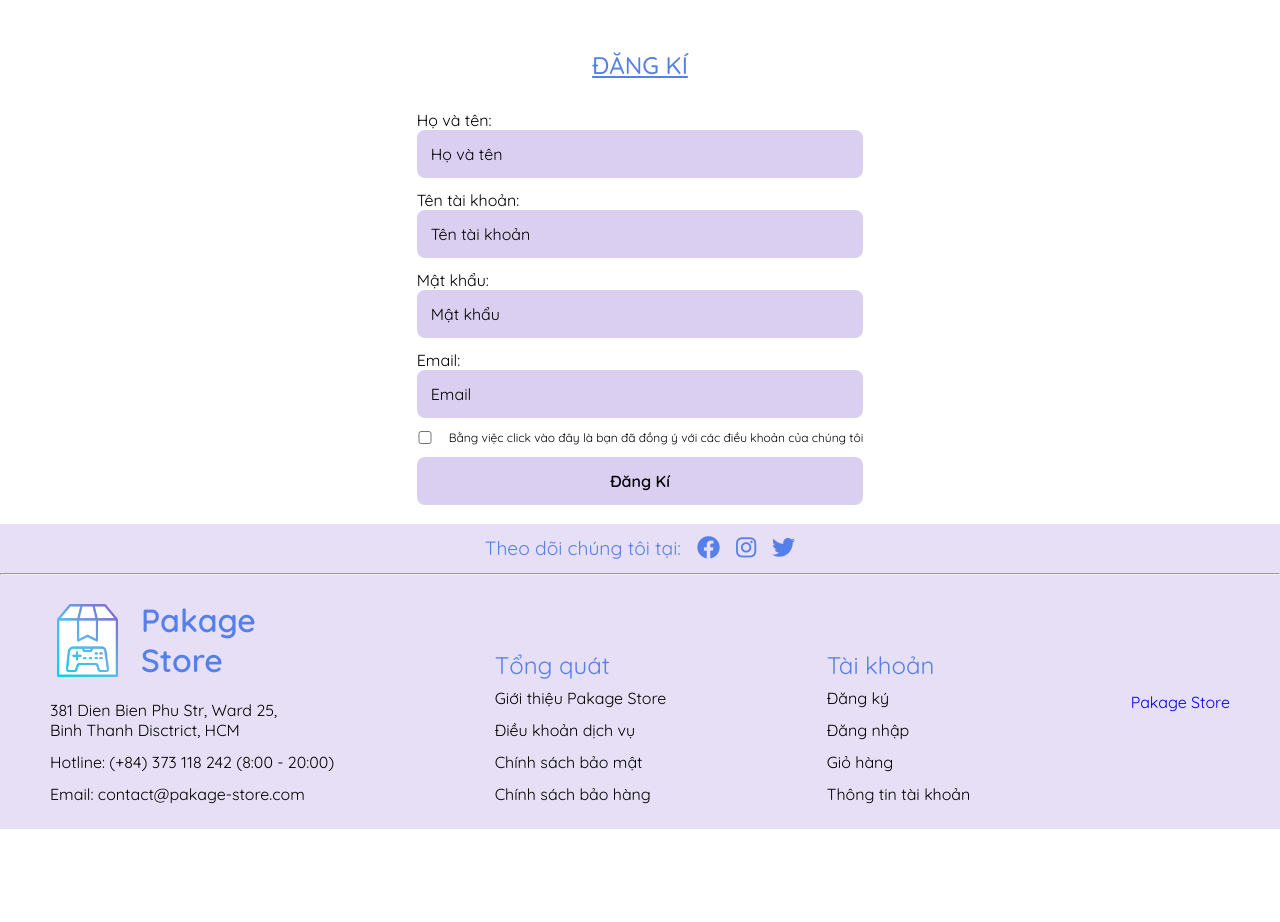
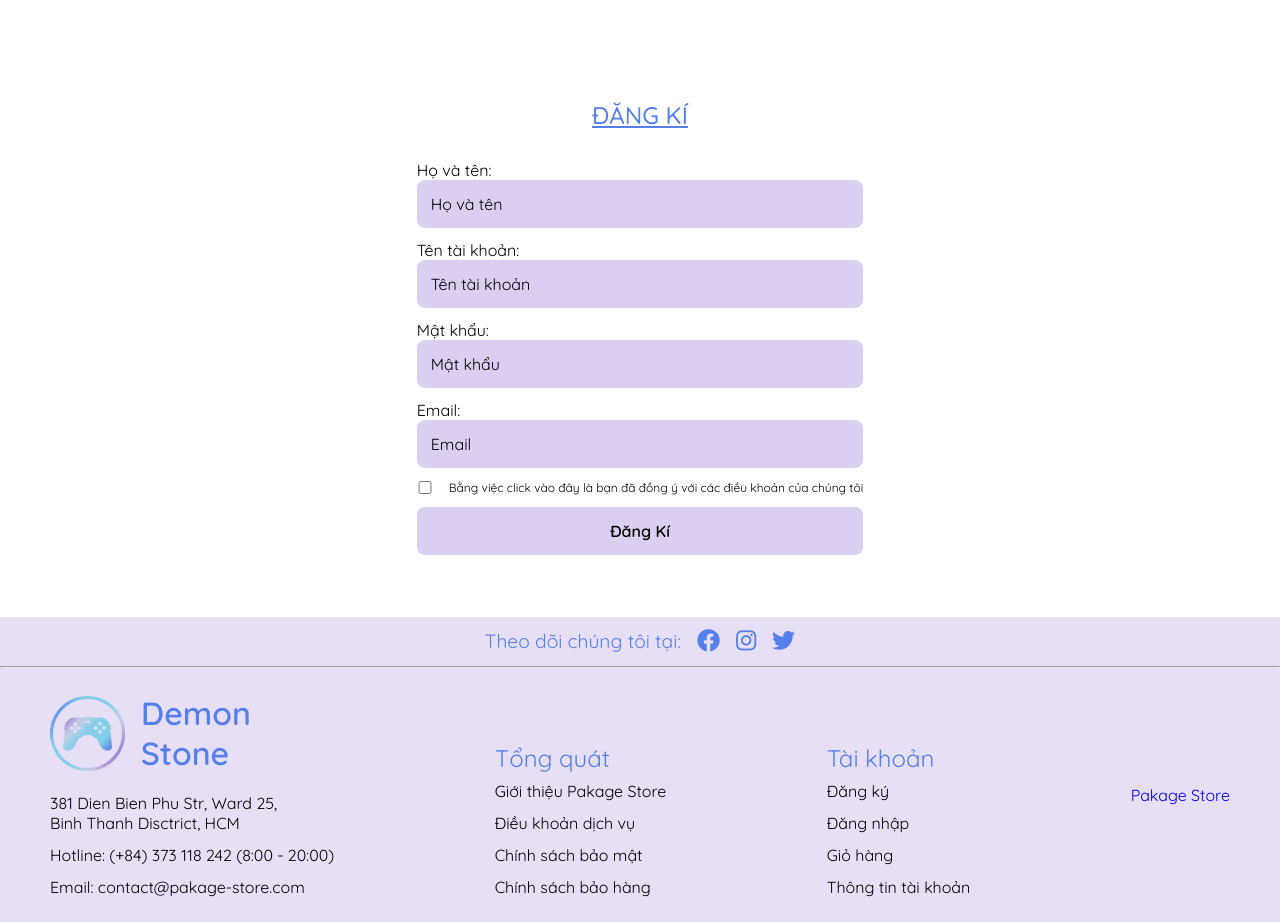
Before and after one commit to longpt-fpted/pro1014_DuAnMau, a PHP site: page /pro1014_duan/register.php in a window 1280 px wide. Shown: the part 75-997 px from the top of the page. Before the commit the page ends 904 px from the top, so only its background shows below. Run offline with PHP 8.4, Linux system fonts and the light colour scheme; a stand-in replaces the project's code that opens the database connection; some libraries are stand-ins or nearby versions.

Commit message:
sửa form đăng nhập đăng ký

```diff
--- a/sources/View/admin/header.php
+++ b/sources/View/admin/header.php
@@ -124,7 +124,7 @@
 
             <!-- Main Page  -->
             <li class="nav-item">
-                <a class="nav-link" href="#">
+                <a class="nav-link" href="http://localhost/pro1014_duan/sources/View/index.php">
                 <i class="fas fa-laptop-house"></i>
                     <span>Home Page</span></a>
             </li>
--- a/sources/View/assets/css/style.css
+++ b/sources/View/assets/css/style.css
@@ -1883,6 +1883,7 @@ header .main-navbar #user-navbar .main-navbar--item .main-navbar__submenu {
 
 .main-footer {
   background-color: rgba(136, 96, 208, 0.2);
+  margin-bottom: 0px;
 }
 .main-footer .follow-section {
   display: flex;
@@ -1974,9 +1975,7 @@ header .main-navbar #user-navbar .main-navbar--item .main-navbar__submenu {
     margin: 0 0.5em !important;
   }
 }/*# sourceMappingURL=style.css.map */
-.content-box #login{
-  height: 47vh;
-}
-.content-box #register{
-  height: 47vh;
-}
+.action{
+  display: flex;
+  flex-direction: column;
+}
--- a/sources/View/assets/css/style.scss
+++ b/sources/View/assets/css/style.scss
@@ -970,7 +970,6 @@ header {
             .account-box {
                 max-width: 480px;
                 margin: auto;
-
                 .input-box {
                     margin: 0.75em 0;
                     display: flex;
--- a/sources/View/footer.php
+++ b/sources/View/footer.php
@@ -34,10 +34,10 @@
             <section class="footer-container">
                 <article class="footer-box">
                     <article class="logo">
-                        <img src="./assets/images/logo.png" alt="logo">
+                        <img src="./assets/images/logo1.png" alt="logo">
                         <div class="logo--txt">
-                            <p>Pakage</p>
-                            <p>Store</p>
+                            <p>Demon</p>
+                            <p>Stone</p>
                         </div>
                     </article>
                     <div class="footer-desc">
--- a/sources/View/login.php
+++ b/sources/View/login.php
@@ -1,4 +1,5 @@
         <?php include('./header.php') ?>
+        <div class="action">
             <section class="main-content">
                 <article class="content-container">
                     <h2 class="content-title">
@@ -22,6 +23,7 @@
                 </article>
             </section>
             <?php include('./footer.php') ?>
+        </div>
     </main>
     <!-- Slick JS -->
     <script type="text/javascript" src="//cdn.jsdelivr.net/npm/slick-carousel@1.8.1/slick/slick.min.js"></script>
--- a/sources/View/register.php
+++ b/sources/View/register.php
@@ -1,11 +1,12 @@
         <?php include('./header.php') ?>
+        <div class="action">
             <section class="main-content">
                 <article class="content-container">
                     <h2 class="content-title">
                         đăng kí
                     </h2>
                     <section class="content-box">
-                    <form action="" id="register" method="post" class="account-box">
+                        <form action="" method="post" class="account-box">
                             <div class="input-box">
                                 <label for="fullname">Họ và tên:</label>
                                 <input type="text" name="fullname" id="fullname" placeholder="Họ và tên" required>
@@ -36,6 +37,7 @@
                 </article>
             </section>
             <?php include('./footer.php') ?>
+        </div>
     </main>
     <!-- Slick JS -->
     <script type="text/javascript" src="//cdn.jsdelivr.net/npm/slick-carousel@1.8.1/slick/slick.min.js"></script>
```
Lines whose indentation alone changed are shown as unchanged.
